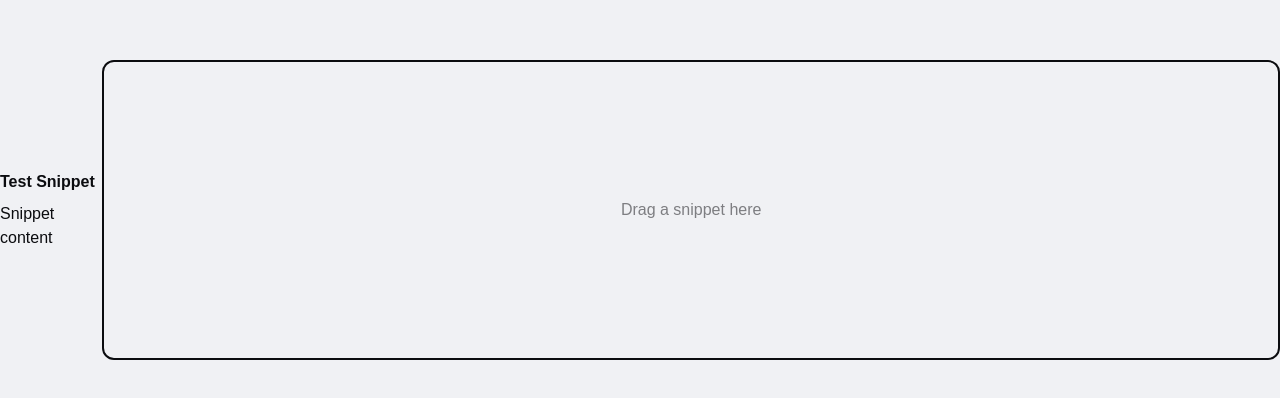
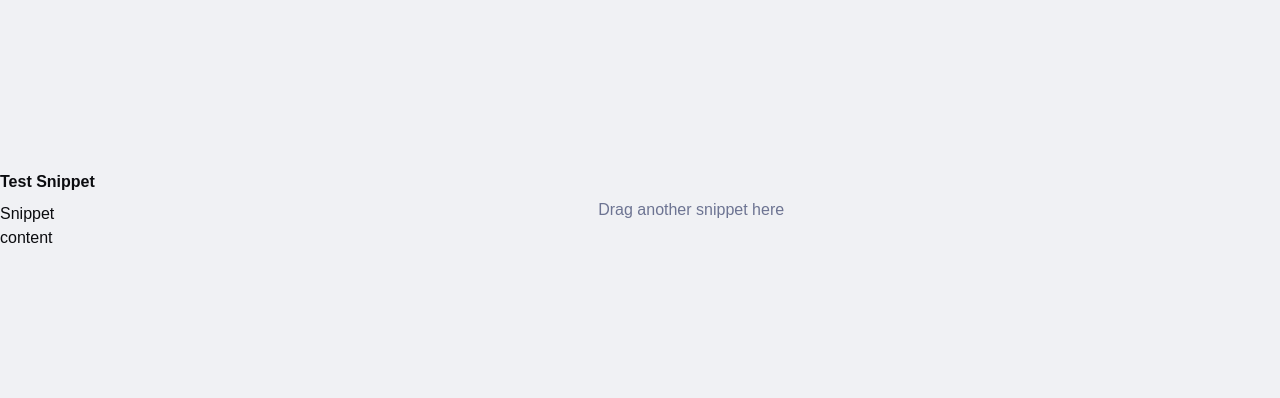
Before and after one commit to dancreightondev/snippets, a Next.js app: page / in a window 1280 px wide. Shown: the part 190-588 px from the top of the page. Built offline with nearby package versions, Linux system fonts and the light colour scheme; a web font is replaced by a local one.

Commit message:
Refactor `Canvas` component to improve drag-and-drop UX

```diff
--- a/app/(root)/_components/Canvas.tsx
+++ b/app/(root)/_components/Canvas.tsx
@@ -8,34 +8,46 @@ import { twClassMerge } from "~/app/utils/tailwind";
 
 interface CanvasProps extends React.HTMLAttributes<HTMLDivElement> {
 	// Custom props go here
-	onSnippetDrop?: () => void;
+	snippets?: React.ReactElement[];
+	onSnippetDrop?: (snippetId: string | null) => void;
 }
 
 export const Canvas: FC<CanvasProps> = ({
 	className,
+	snippets,
 	onSnippetDrop,
 	...props
 }) => {
-	const { setNodeRef, isOver } = useDroppable({
-		id: "canvas",
-	});
+	const { setNodeRef, isOver } = useDroppable({ id: "canvas" });
+
 	return (
+		<div id="canvas" className={twClassMerge(className)}>
+			<div id="canvas-snippets" className="flex flex-col w-full">
+				{snippets}
+			</div>
 			<div
+				id="canvas-dropzone"
 				className={twClassMerge(
-				className,
-				"min-h-[300px] rounded-xl border-2 transition flex items-center justify-center",
+					"min-h-[100px] rounded-xl transition flex items-center justify-center",
 					isOver
-					? "border-primary bg-primary/10"
-					: "border-foreground bg-background"
+						? "border-primary border-3 border-dashed bg-primary/25"
+						: ""
 				)}
 				ref={setNodeRef}
 				{...props}
 			>
 				{isOver ? (
-				<span className="text-primary font-semibold">Drop here!</span>
+					<span className="text-primary font-semibold">
+						Drop it here!
+					</span>
 				) : (
-				<span className="text-foreground/50">Drag a snippet here</span>
+					<span className="text-midground">
+						{snippets && snippets.length < 1
+							? "Drag your first snippet here"
+							: "Drag another snippet here"}
+					</span>
 				)}
+			</div>
 		</div>
 	);
 };
```
Lines whose indentation alone changed are shown as unchanged.
